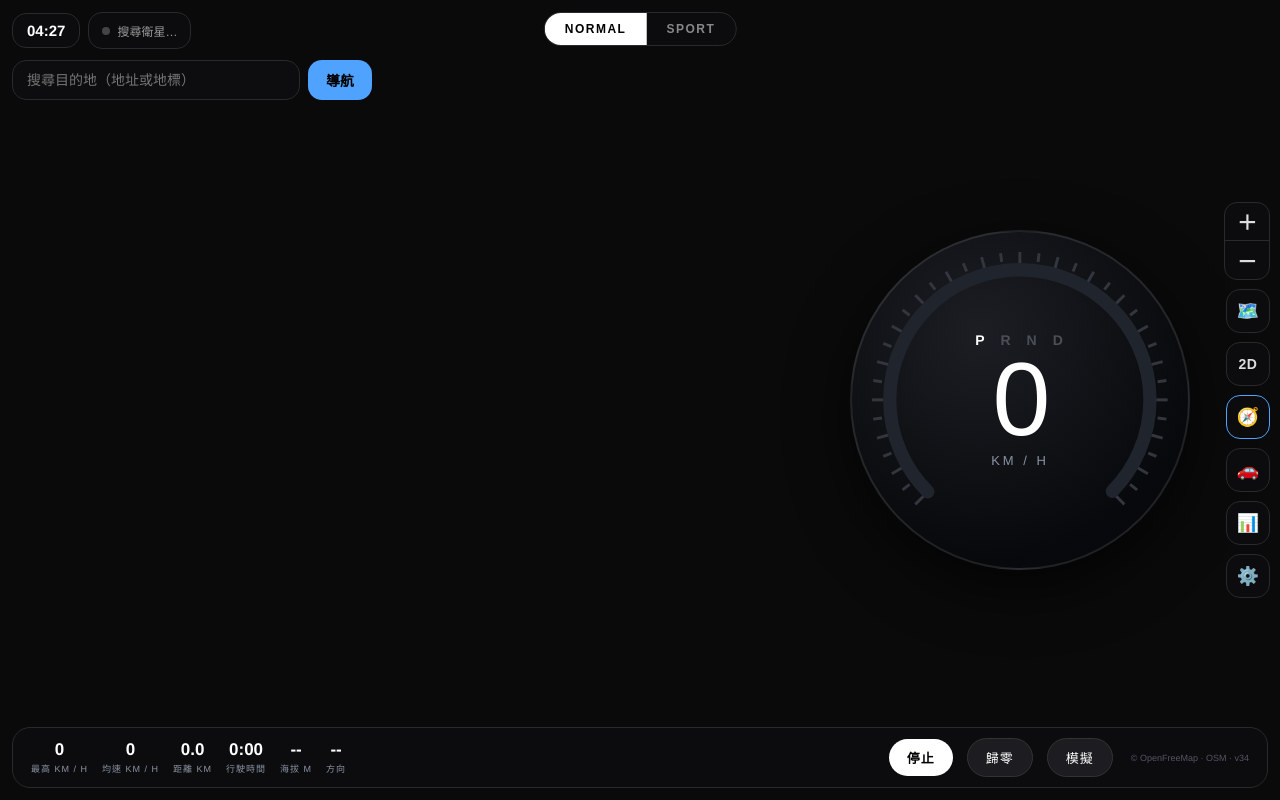
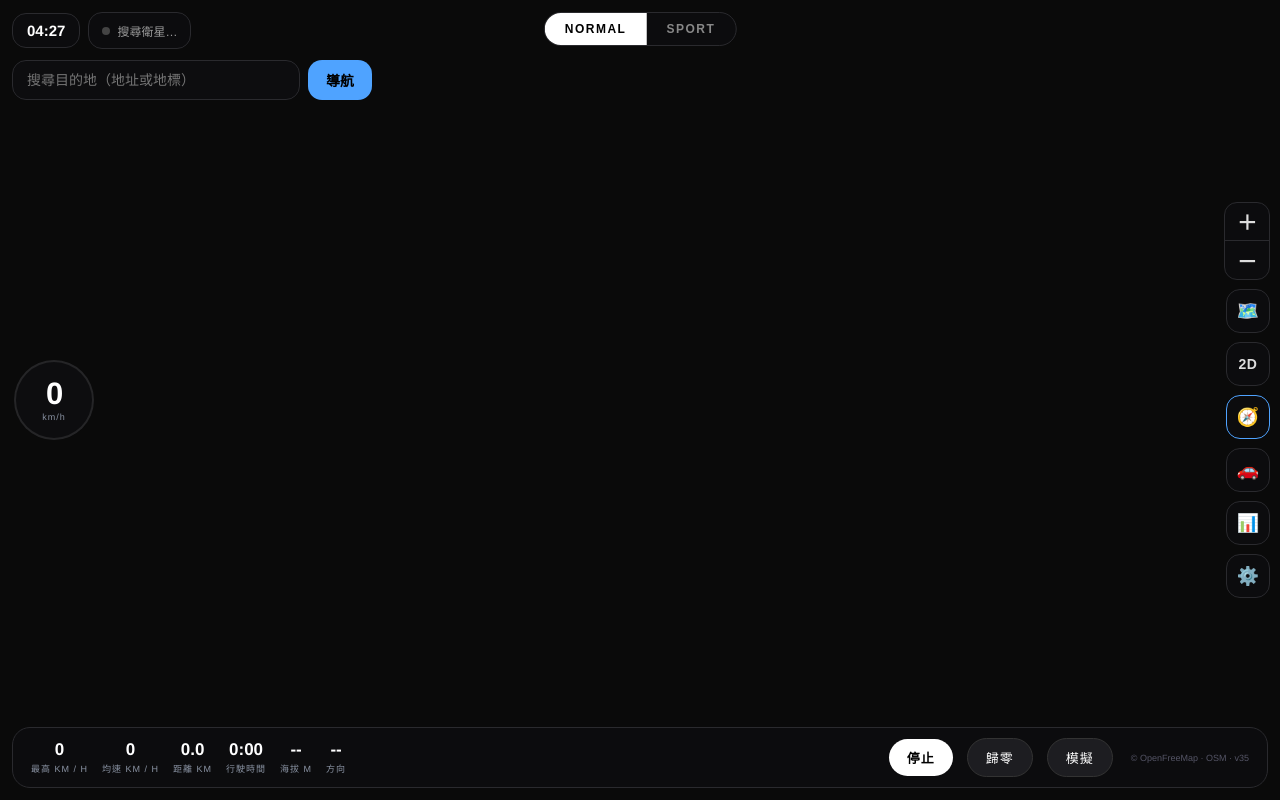
Before and after one commit to iiverson20tw/car-dashboard, a plain HTML site: page index.html in a window 1280 px wide. Drawn offline with nearby package versions, Linux system fonts and the light colour scheme; no server answers.

Commit message:
v35: 地圖模式一律小時速(用戶選B)
大錶盤只保留在儀表板模式；地圖模式(平常+導航)都用左側小時速圓標，
地圖為主。class navmini→mapmini，條件改為 !gauge。

Co-Authored-By: Claude Opus 4.8 (1M context) <noreply@anthropic.com>

```diff
--- a/index.html
+++ b/index.html
@@ -285,8 +285,8 @@
     width:80px;height:80px;border-radius:50%;background:rgba(14,14,16,.9);border:2px solid var(--pod-border);}
   #speedMini #miniSpd{font-size:31px;font-weight:600;line-height:1;font-variant-numeric:tabular-nums;letter-spacing:-1px;}
   #speedMini .mu{font-size:9px;color:var(--txt-sub);letter-spacing:1px;margin-top:3px;}
-  body.navmini #speedMini{display:flex;}      /* 導航 + 地圖模式：顯示小時速、藏大錶盤 */
-  body.navmini #podWrap{display:none;}
+  body.mapmini #speedMini{display:flex;}      /* 地圖模式一律小時速、藏大錶盤(大錶盤只在儀表板模式) */
+  body.mapmini #podWrap{display:none;}
   body.overspeed #speedMini{border-color:#ff2d2d;}
   body.overspeed #speedMini #miniSpd{color:#ff3b3b;}
   body.sport #speedMini{border-color:rgba(255,45,45,.45);}
@@ -422,8 +422,8 @@ let view=localStorage.getItem('view')||'map';
 function applyView(){
   const gauge=view==='gauge';
   document.body.classList.toggle('gaugeview',gauge);
-  // 導航中(有路線)且地圖模式→用小時速讓路線看得到；儀表板模式一律大錶盤
-  document.body.classList.toggle('navmini', !gauge && !!(typeof route!=='undefined'&&route));
+  // 地圖模式一律用小時速(讓地圖/路線看得清楚)；大錶盤只在儀表板模式
+  document.body.classList.toggle('mapmini', !gauge);
   const vb=document.getElementById('viewBtn');
   if(vb){ vb.textContent=gauge?'🗺️':'📊'; vb.classList.toggle('on',gauge); vb.title=gauge?'回到地圖模式':'切換到儀表板模式(無地圖)'; }
 }
@@ -815,7 +815,7 @@ const MAP_STYLES=[
   {k:'positron',n:'🌕 淺色乾淨',  style:'https://tiles.openfreemap.org/styles/positron',a:'© OpenFreeMap · OSM', bld:'#c9cdd6'},
   {k:'sat',     n:'🛰️ 衛星空拍',  style:SAT_STYLE,                                      a:'© Esri',              bld:null},
 ];
-const APP_VER='v34';
+const APP_VER='v35';
 let mapStyle=localStorage.getItem('mapStyle')||'dark';
 function styleObjFor(k){ return MAP_STYLES.find(x=>x.k===k)||MAP_STYLES[0]; }
 function setMapStyle(k){
```
